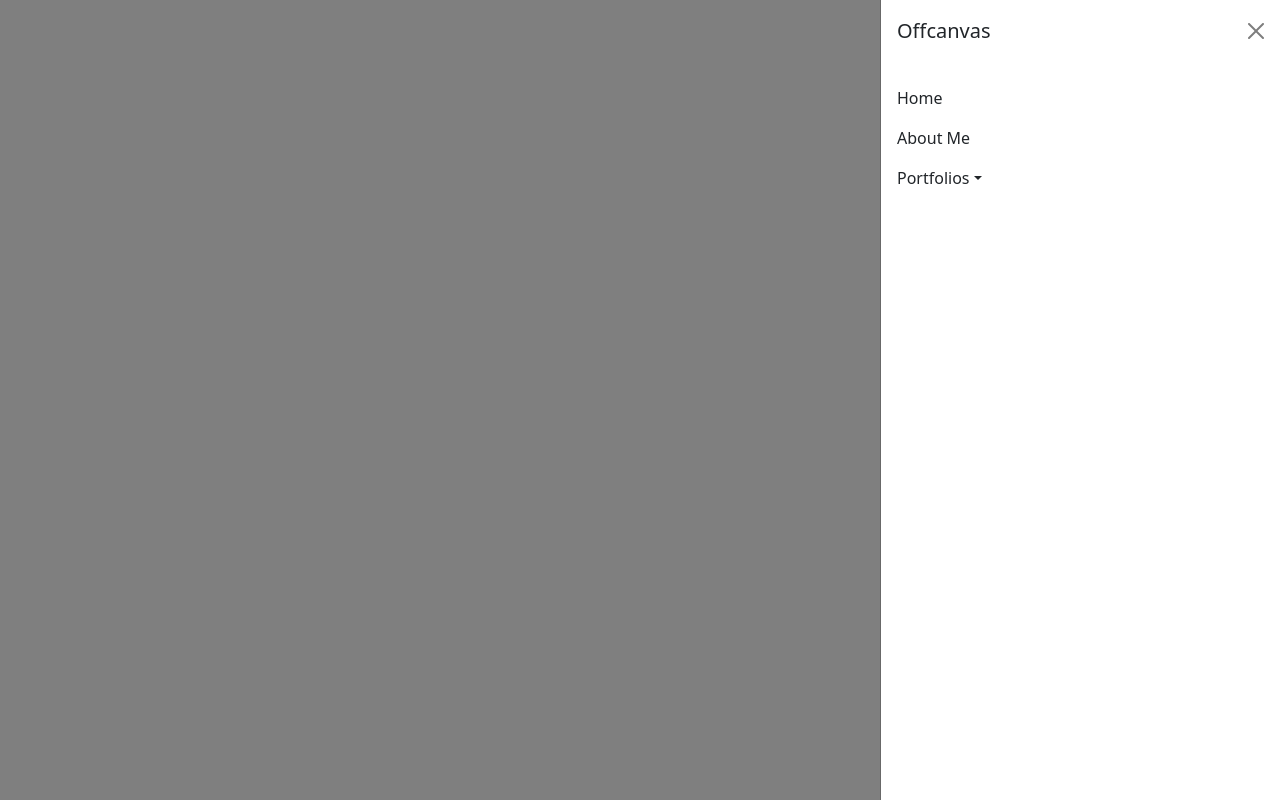
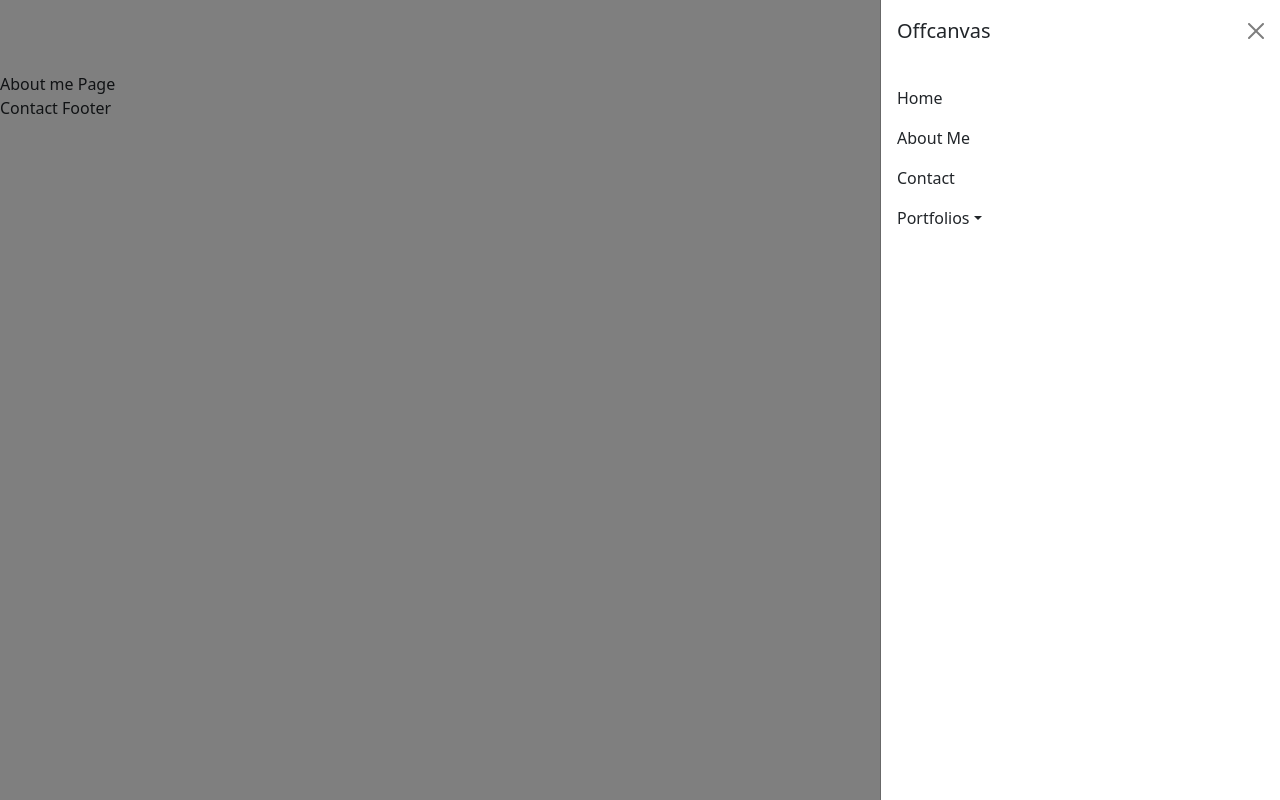
Before and after one commit to APolk10/ClientPhotographySite, a Next.js app in the folder personalphotographypage/: page /AboutMe in a window 1280 px wide. Both pictures are taken after a click on the button 1240 px from the left and 28 px from the top of the page. Built offline with nearby package versions, Linux system fonts and the light colour scheme.

Commit message:
Modifies the nav bar to include contact page.  Adds Layout component so that each page has the header and footer

```diff
--- a/personalphotographypage/components/ContactFooter.tsx
+++ b/personalphotographypage/components/ContactFooter.tsx
@@ -1 +1,7 @@
-export {}
+export default function ContactFooter() {
+  return (
+    <>
+      <div>Contact Footer</div>
+    </>
+  )
+}
--- a/personalphotographypage/components/Header.tsx
+++ b/personalphotographypage/components/Header.tsx
@@ -1,9 +1,7 @@
 import NavBar from './NavBar'
 
-function Header() {
+export default function Header() {
   return (
     <NavBar />
   )
 }
-
-export default Header;
--- /dev/null
+++ b/personalphotographypage/components/Layout.tsx
@@ -0,0 +1,14 @@
+import React from 'react';
+import Header from './Header';
+import ContactFooter from './ContactFooter';
+
+
+export default function Layout({ children }) {
+  return (
+    <>
+      <Header />
+      <main>{children}</main>
+      <ContactFooter />
+    </>
+  )
+}
--- a/personalphotographypage/components/NavBar.tsx
+++ b/personalphotographypage/components/NavBar.tsx
@@ -5,8 +5,9 @@ import Nav from 'react-bootstrap/Nav';
 import Navbar from 'react-bootstrap/Navbar';
 import NavDropdown from 'react-bootstrap/NavDropdown';
 import Offcanvas from 'react-bootstrap/Offcanvas';
+import Link from 'next/link';
 
-function NavBar() {
+export default function NavBar() {
   let styleNav = {
     display: "flex",
     justifyContent: "flex-end",
@@ -30,8 +31,9 @@ function NavBar() {
               </Offcanvas.Header>
               <Offcanvas.Body>
                 <Nav className="justify-content-end flex-grow-1 pe-3">
-                  <Nav.Link href="#action1">Home</Nav.Link>
-                  <Nav.Link href="#action2">About Me</Nav.Link>
+                  <Nav.Link href="/index">Home</Nav.Link>
+                  <Nav.Link href="/AboutMe">About Me</Nav.Link>
+                  <Nav.Link href="/Contact">Contact</Nav.Link>
                   <NavDropdown
                     title="Portfolios"
                     id={`offcanvasNavbarDropdown-expand`}
@@ -52,5 +54,3 @@ function NavBar() {
     </div>
   );
 }
-
-export default NavBar;
--- a/personalphotographypage/pages/AboutMe.tsx
+++ b/personalphotographypage/pages/AboutMe.tsx
@@ -6,7 +6,7 @@ import Header from '../components/Header'
 
 const AboutMe: NextPage = () => {
   return (
-    <Header />
+    <div>About me Page</div>
   )
 }
 
--- a/personalphotographypage/pages/Contact.tsx
+++ b/personalphotographypage/pages/Contact.tsx
@@ -6,7 +6,7 @@ import Header from '../components/Header'
 
 const Contact: NextPage = () => {
   return (
-    <Header />
+    <div>Contact Page</div>
   )
 }
 
--- a/personalphotographypage/pages/Portfolio.tsx
+++ b/personalphotographypage/pages/Portfolio.tsx
@@ -6,7 +6,7 @@ import Header from '../components/Header'
 
 const Portfolio: NextPage = () => {
   return (
-    <Header />
+    <div>Portfolio Pages</div>
   )
 }
 
--- a/personalphotographypage/pages/_app.tsx
+++ b/personalphotographypage/pages/_app.tsx
@@ -1,9 +1,17 @@
-import '../styles/globals.css'
-import 'bootstrap/dist/css/bootstrap.min.css'
-import type { AppProps } from 'next/app'
+import '../styles/globals.css';
+import 'bootstrap/dist/css/bootstrap.min.css';
+import type { AppProps } from 'next/app';
+import Layout from '../components/Layout';
+import { SSRProvider } from 'react-bootstrap';
 
 function MyApp({ Component, pageProps }: AppProps) {
-  return <Component {...pageProps} />
+  return (
+    <SSRProvider>
+      <Layout>
+        <Component {...pageProps} />
+      </Layout>
+    </SSRProvider>
+    )
 }
 
 export default MyApp
--- a/personalphotographypage/pages/index.tsx
+++ b/personalphotographypage/pages/index.tsx
@@ -6,7 +6,7 @@ import Header from '../components/Header'
 
 const Home: NextPage = () => {
   return (
-    <Header />
+    <div>Home Page</div>
   )
 }
 
```
